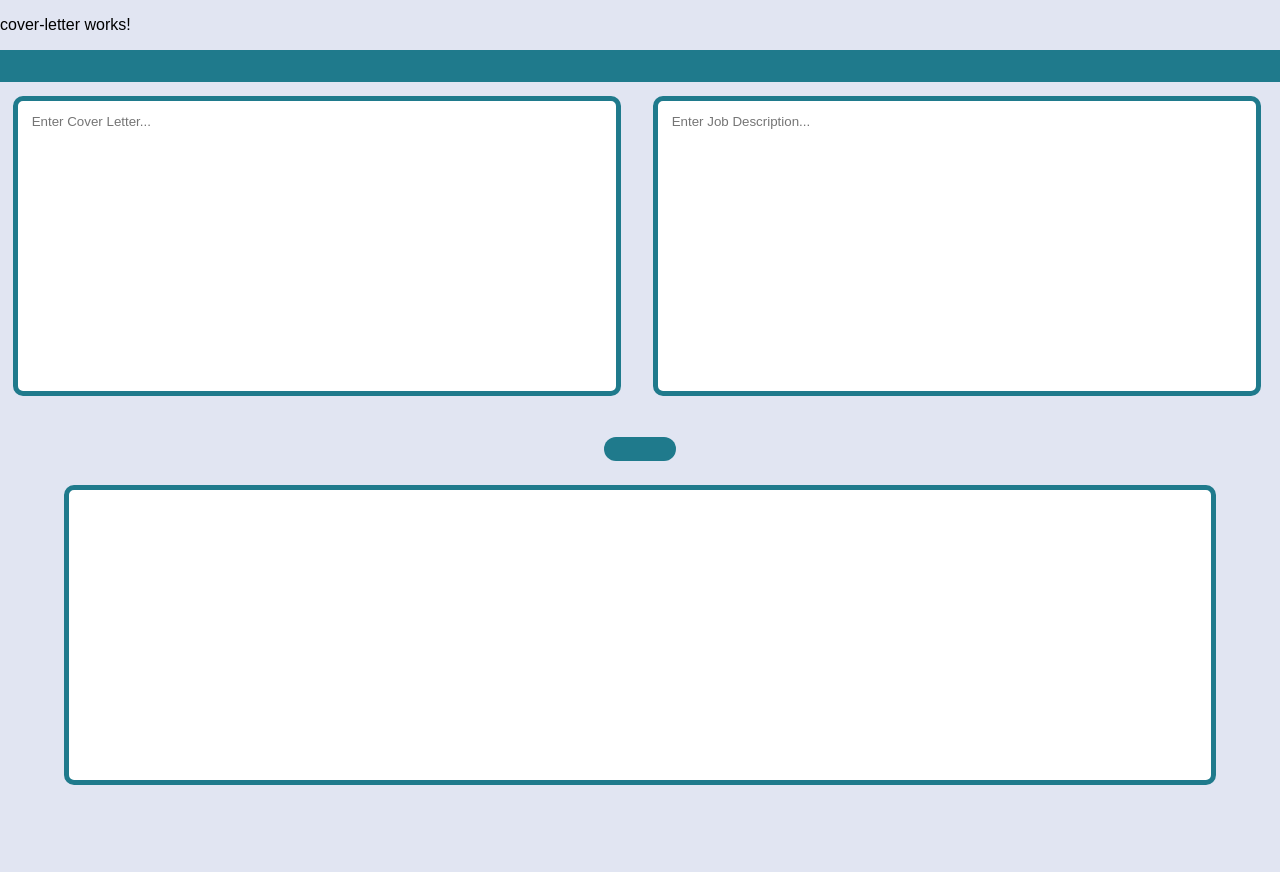
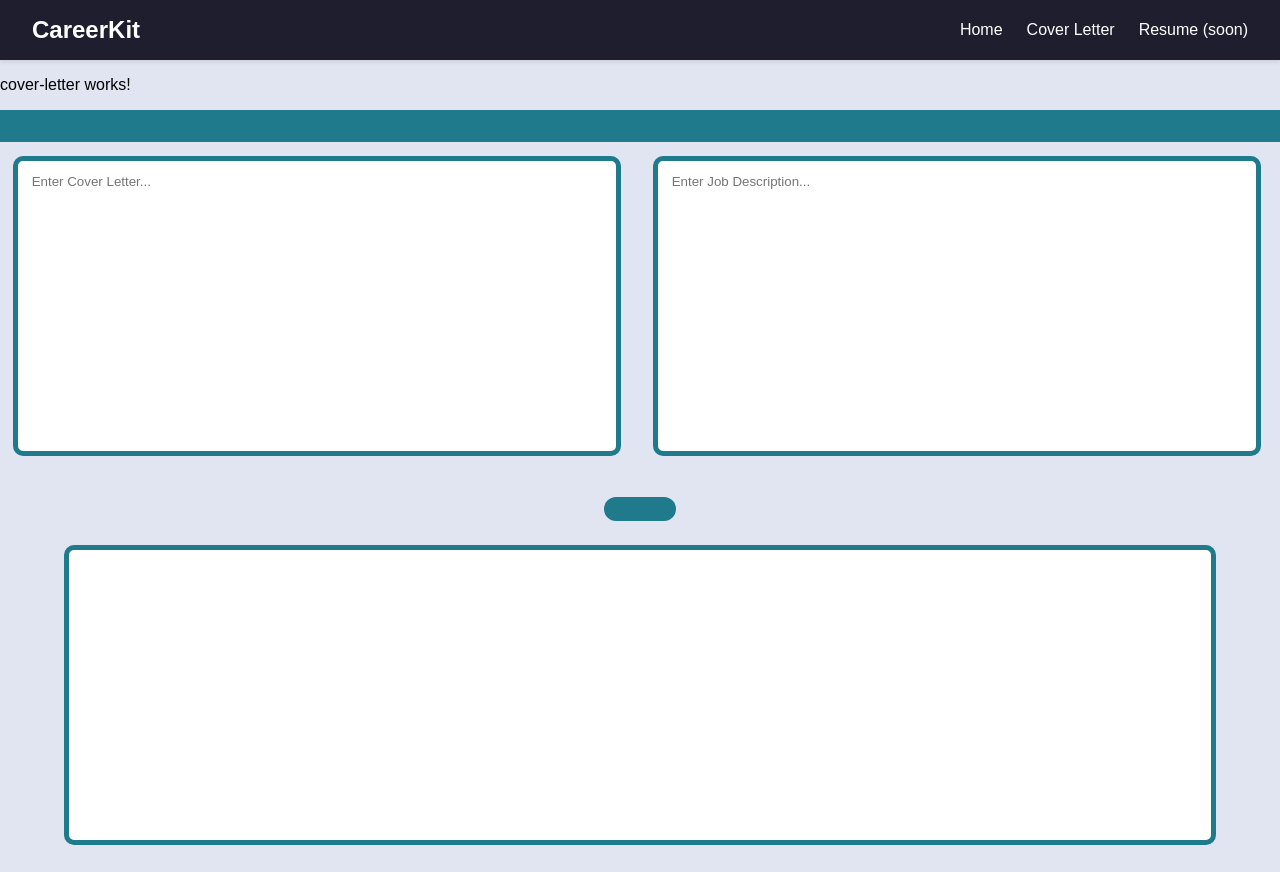
Before and after one commit to JackyWuCoder/careerkit-frontend, an Angular app in the folder client/: page / in a window 1280 px wide. Before the commit the page ends 812 px from the top, so only its background shows below. Built offline with nearby package versions, Linux system fonts and the light colour scheme.

Commit message:
feat: created a basic navbar component with some headers and styling

```diff
--- a/client/src/app/app.component.html
+++ b/client/src/app/app.component.html
@@ -1 +1,2 @@
+<app-nav></app-nav>
 <app-cover-letter></app-cover-letter>
--- a/client/src/app/app.component.ts
+++ b/client/src/app/app.component.ts
@@ -1,11 +1,12 @@
 import { Component } from '@angular/core';
 import { RouterOutlet } from '@angular/router';
+import { NavComponent } from './nav/nav.component'
 import { CoverLetterComponent } from './cover-letter/cover-letter.component'
 
 @Component({
   selector: 'app-root',
   standalone: true,
-  imports: [RouterOutlet, CoverLetterComponent],
+  imports: [RouterOutlet, NavComponent, CoverLetterComponent],
   templateUrl: './app.component.html',
   styleUrl: './app.component.css'
 })
--- /dev/null
+++ b/client/src/app/nav/nav.component.css
@@ -0,0 +1,33 @@
+.navbar {
+  display: flex;
+  justify-content: space-between;
+  align-items: center;
+  background-color: #1e1e2f;
+  color: white;
+  padding: 1rem 2rem;
+  font-family: 'Nunito', sans-serif;
+  box-shadow: 0 2px 4px rgba(0, 0, 0, 0.1);
+}
+
+.logo {
+  font-size: 1.5rem;
+  font-weight: bold;
+}
+
+.nav-links {
+  list-style: none;
+  display: flex;
+  gap: 1.5rem;
+  margin: 0;
+  padding: 0;
+}
+
+.nav-links a {
+  text-decoration: none;
+  color: white;
+  transition: color 0.3s;
+}
+
+.nav-links a:hover {
+  color: #f0a500;
+}
--- /dev/null
+++ b/client/src/app/nav/nav.component.html
@@ -0,0 +1,8 @@
+<nav class="navbar">
+  <div class="logo">CareerKit</div>
+  <ul class="nav-links">
+    <li><a routerLink="/">Home</a></li>
+    <li><a routerLink="/cover-letter">Cover Letter</a></li>
+    <li><a href="#">Resume (soon)</a></li>
+  </ul>
+</nav>
```
Also changed, not shown: client/src/app/nav/nav.component.ts (added, +12 -0 lines), 1 other file (tests, documents, lock files or other folders).
